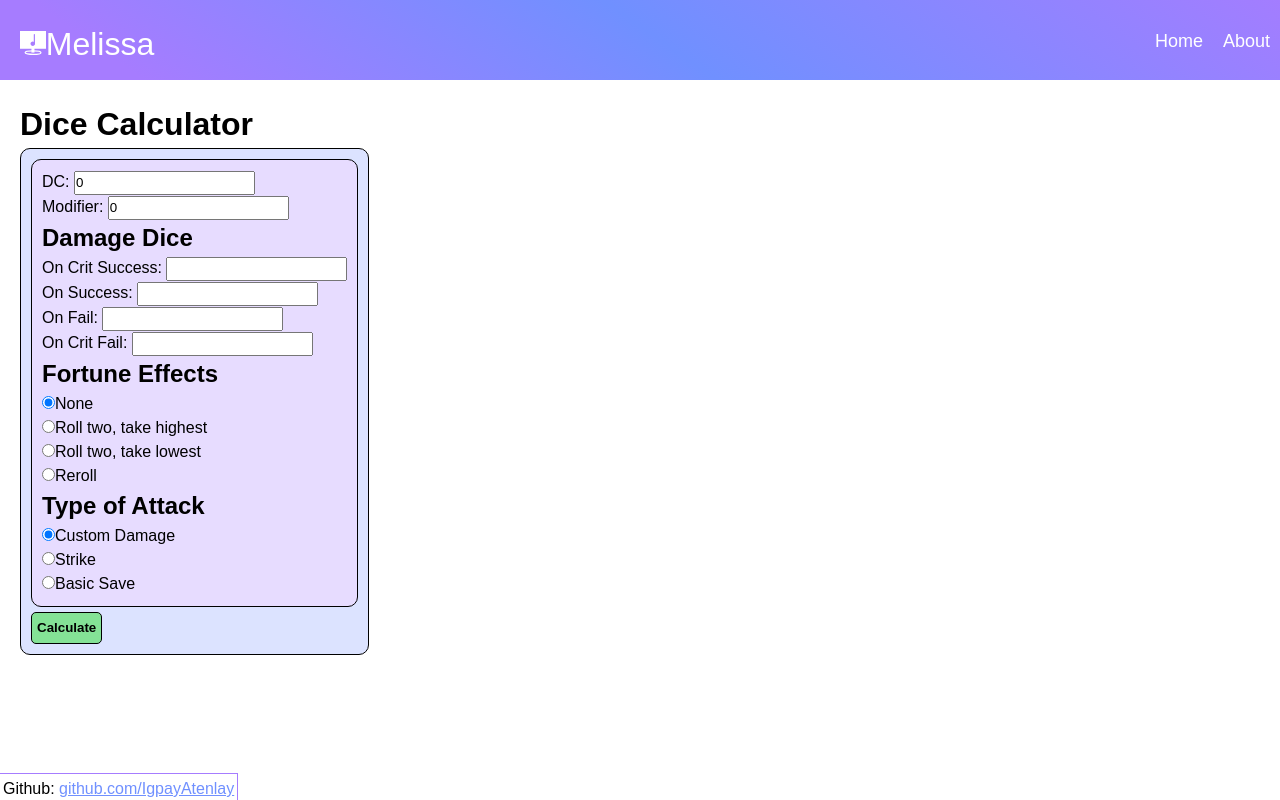
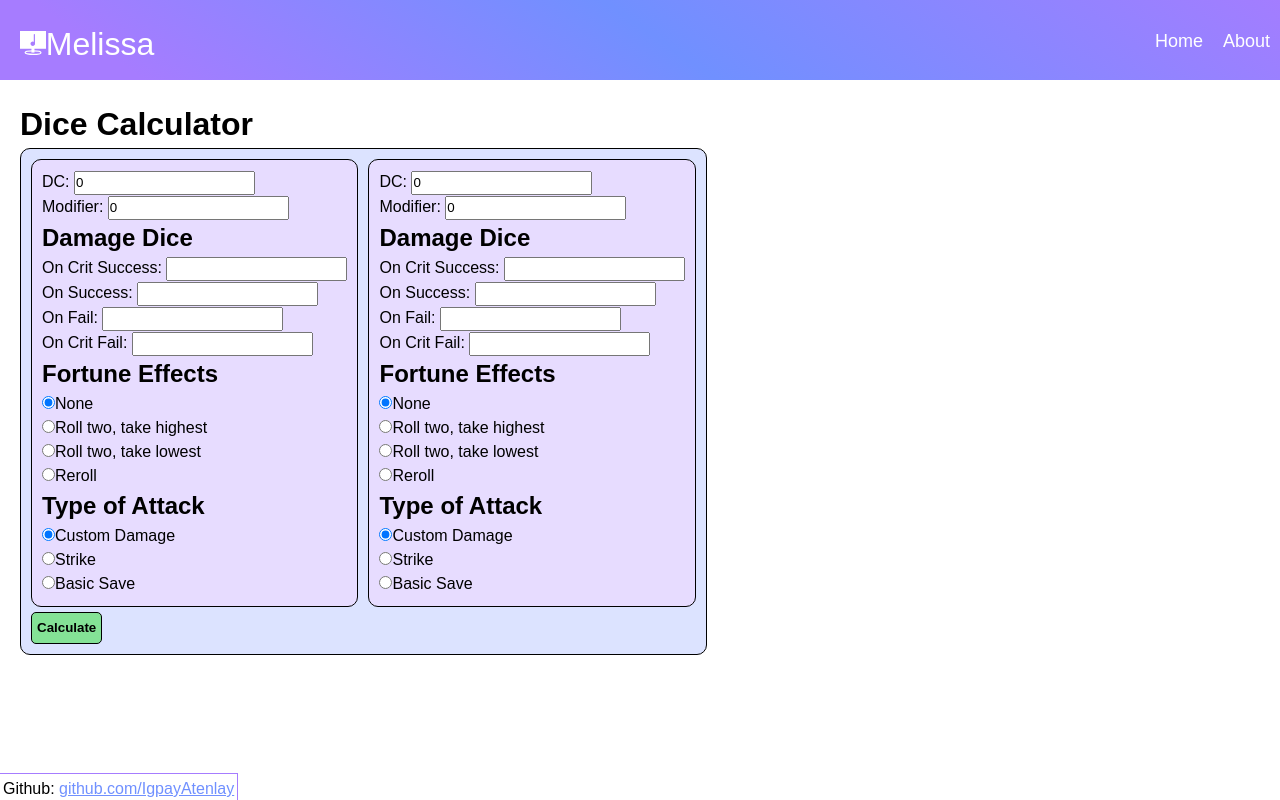
Before and after one commit to IgpayAtenlay/website, a React (Create React App) app in the folder client/: page /diceCalculator in a window 1280 px wide. Built offline with nearby package versions, Linux system fonts and the light colour scheme.

Commit message:
fixed bug with ids changing

```diff
--- a/client/src/pages/diceCalculator/index.jsx
+++ b/client/src/pages/diceCalculator/index.jsx
@@ -11,18 +11,14 @@ import parseData from './parseData';
 export var ActivityContext = createContext(null);
 
 export default function DiceCalculator() {
-	var[result, setResult] = useState({});
-	var[activitys, setActivitys] = useState([{
-		id: v4(),
-		data: {},
-		result: {}
-	}]);
+	var[activities, setActivities] = useState([{id: v4(), result: {}},{id: v4(), result: {}}]);
 
 	function handleSubmit(e) {
 		e.preventDefault();
 
 		var rawData = Object.fromEntries(new FormData(e.target).entries());
-		setActivitys(activities.map(e => {
+		setActivities(activities.map(e => {
+			console.log(e.id);
 			var activity = {
 				...e
 			}
@@ -32,9 +28,9 @@ export default function DiceCalculator() {
 		}));
 	}
 
-	var activities = activitys.map((e, index) => {
+	var activityArray = activities.map((e) => {
 		return (
-			<ActivityContext.Provider key={e} value={e}>
+			<ActivityContext.Provider key={e.id} value={e}>
 				<div>
 					<Activity />
 					<Result />
@@ -50,7 +46,7 @@ export default function DiceCalculator() {
 
 			<form method="POST" onSubmit={handleSubmit}>
 				<div className='activities'>
-					{activities}
+					{activityArray}
 				</div>
 
 				<input type="submit" value="Calculate" />
```
